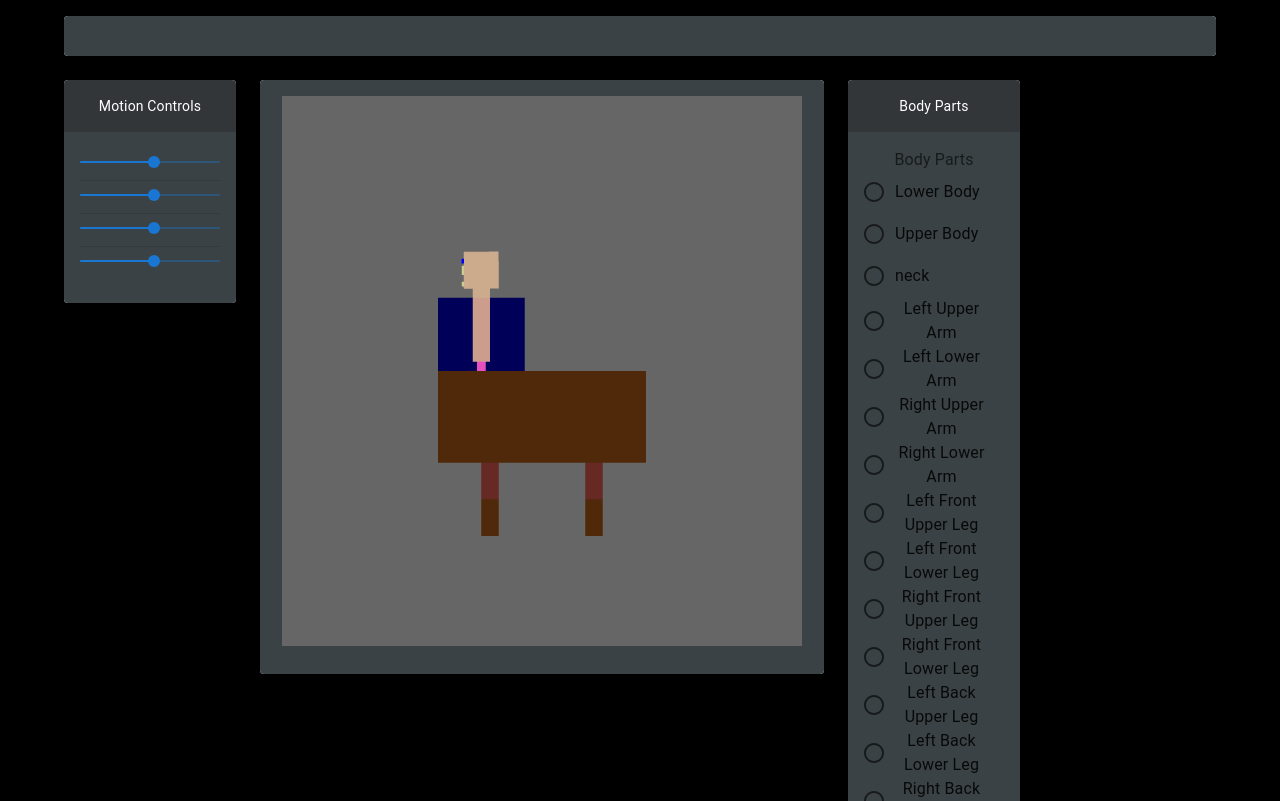
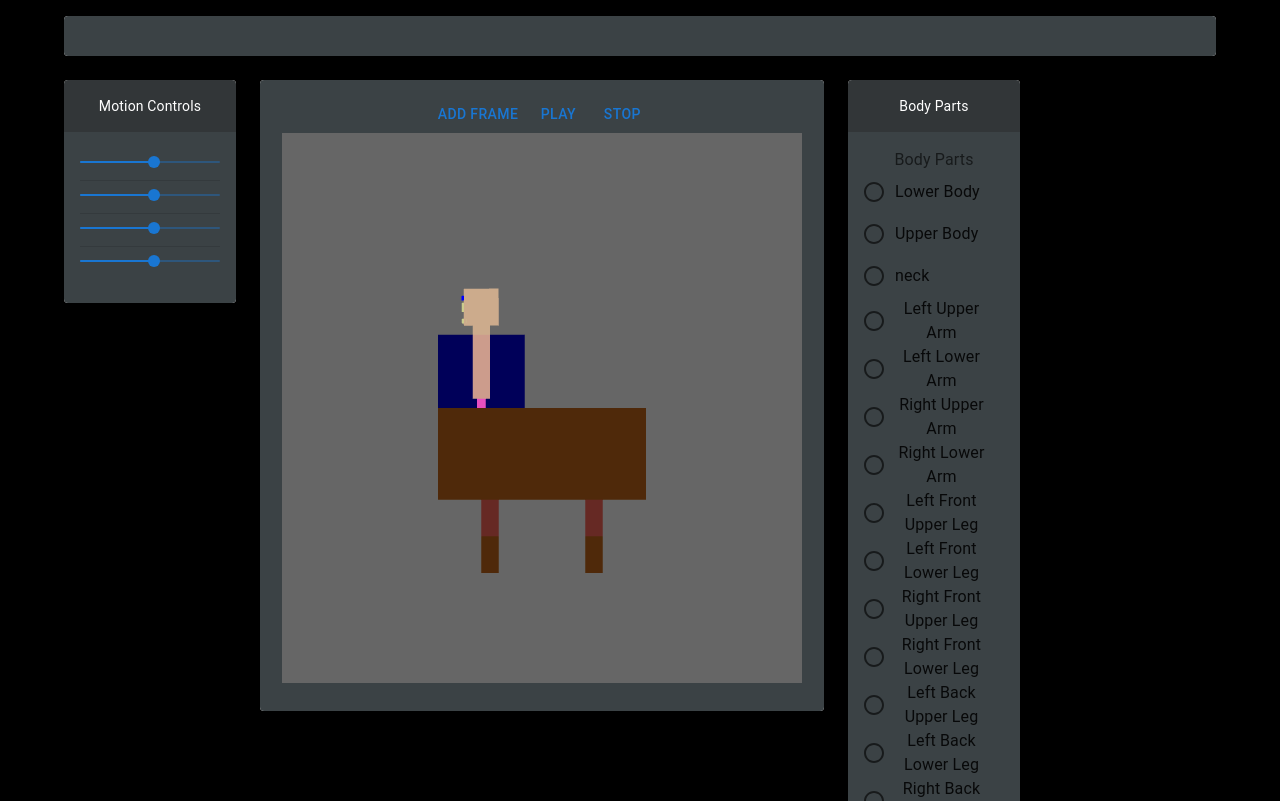
Before and after one commit to mohasarc/CGHW2_animation_tool, a React (Create React App) app: page / in a window 1280 px wide. Shown: the top 801 px of the page. Built offline with nearby package versions, Linux system fonts and the light colour scheme.

Commit message:
animation added

```diff
--- a/src/Components/AnimArea.tsx
+++ b/src/Components/AnimArea.tsx
@@ -1,4 +1,4 @@
-import { Card, CardContent } from '@mui/material';
+import { Card, CardContent, Button } from '@mui/material';
 import { useEffect } from "react";
 import * as MV from '../Common/MV';
 import * as INIT from '../Common/initShaders';
@@ -46,6 +46,9 @@ let MODEL_VIEW_MATRIX: any;
 let PROJECTION_MATRIX: any;
 let modelViewMatrixLoc: any;
 let vBuffer, cBuffer: WebGLBuffer|null;
+let currentFrame = 0;
+let frameCount = 1;
+let play = false;
 
 export interface HierarchicalModel {
     name: string,
@@ -76,10 +79,29 @@ export default function AnimArea() {
     return (
         <Card>
             <CardContent style={{ backgroundColor: '#3b4245' }}>
+                <Button onClick = {() => {
+                    addFrame(MODEL);
+                    frameCount++;
+                    }
+                } >add Frame</Button>
+                <Button onClick = {() => {play = true;}} >play </Button>
+                <Button onClick = {() => {play = false;}}>stop</Button>
+                <br/>
                 <canvas id={'macanvas'} width={'520'} height={'550'} />
             </CardContent>
         </Card>
     );
+}
+
+function addFrame(model: HierarchicalModel) {
+    model.values.thetaX.push(model.values.thetaX[model.values.thetaX.length - 1]);
+    model.values.thetaY.push(model.values.thetaY[model.values.thetaY.length - 1]);
+    model.values.thetaZ.push(model.values.thetaZ[model.values.thetaZ.length - 1]);
+
+    model.children?.forEach((child) => {
+        addFrame(child);
+    });
+    console.log('Model now: ', model);
 }
 
 /**
@@ -142,7 +164,7 @@ function initAnimCanvas() {
 
     function changeThetaX(MODEL: HierarchicalModel, newTheta: number, name: string) {
         if (MODEL.name === name) {
-            MODEL.values.thetaX[0] = newTheta;
+            MODEL.values.thetaX[MODEL.values.thetaX.length - 1] = newTheta;
             return true;
         }
 
@@ -159,7 +181,7 @@ function initAnimCanvas() {
 
     function changeThetaY(MODEL: HierarchicalModel, newTheta: number, name: string) {
         if (MODEL.name === name) {
-            MODEL.values.thetaY[0] = newTheta;
+            MODEL.values.thetaY[MODEL.values.thetaY.length - 1] = newTheta;
             return true;
         }
 
@@ -176,7 +198,7 @@ function initAnimCanvas() {
 
     function changeThetaZ(MODEL: HierarchicalModel, newTheta: number, name: string) {
         if (MODEL.name === name) {
-            MODEL.values.thetaZ[0] = newTheta;
+            MODEL.values.thetaZ[MODEL.values.thetaZ.length - 1] = newTheta;
             return true;
         }
 
@@ -237,18 +259,23 @@ function initAnimCanvas() {
  * This function will be called on every fram to calculate what to draw to the frame buffer
  */
 function render() {
-    ANIM_CANVAS_GL.clear(ANIM_CANVAS_GL.COLOR_BUFFER_BIT | ANIM_CANVAS_GL.DEPTH_BUFFER_BIT);
-    MODEL_VIEW_MATRIX = MV.rotate(0, 1, 0, 0);
-    drawHierarchy(MODEL);
-    requestAnimationFrame(render);
+    setTimeout(() => {
+        ANIM_CANVAS_GL.clear(ANIM_CANVAS_GL.COLOR_BUFFER_BIT | ANIM_CANVAS_GL.DEPTH_BUFFER_BIT);
+        MODEL_VIEW_MATRIX = MV.rotate(0, 1, 0, 0);
+        if (!play) currentFrame = frameCount - 1;
+        else currentFrame = (currentFrame + 1) % frameCount;
+
+        drawHierarchy(MODEL);
+        requestAnimationFrame(render);
+    }, 100);
 }
 
 function drawHierarchy(hierarchy: HierarchicalModel) {
     const upperBodyColor = [];
 
-    const rotX = hierarchy.values.thetaX[0] / 100;
-    const rotY = hierarchy.values.thetaY[0] / 100;
-    const rotZ = hierarchy.values.thetaZ[0] / 100;
+    const rotX = hierarchy.values.thetaX[currentFrame] / 100;
+    const rotY = hierarchy.values.thetaY[currentFrame] / 100;
+    const rotZ = hierarchy.values.thetaZ[currentFrame] / 100;
     const tx = hierarchy.values.rx[0];
     const ty = hierarchy.values.ry[0];
     const tz = hierarchy.values.rz[0];
```
